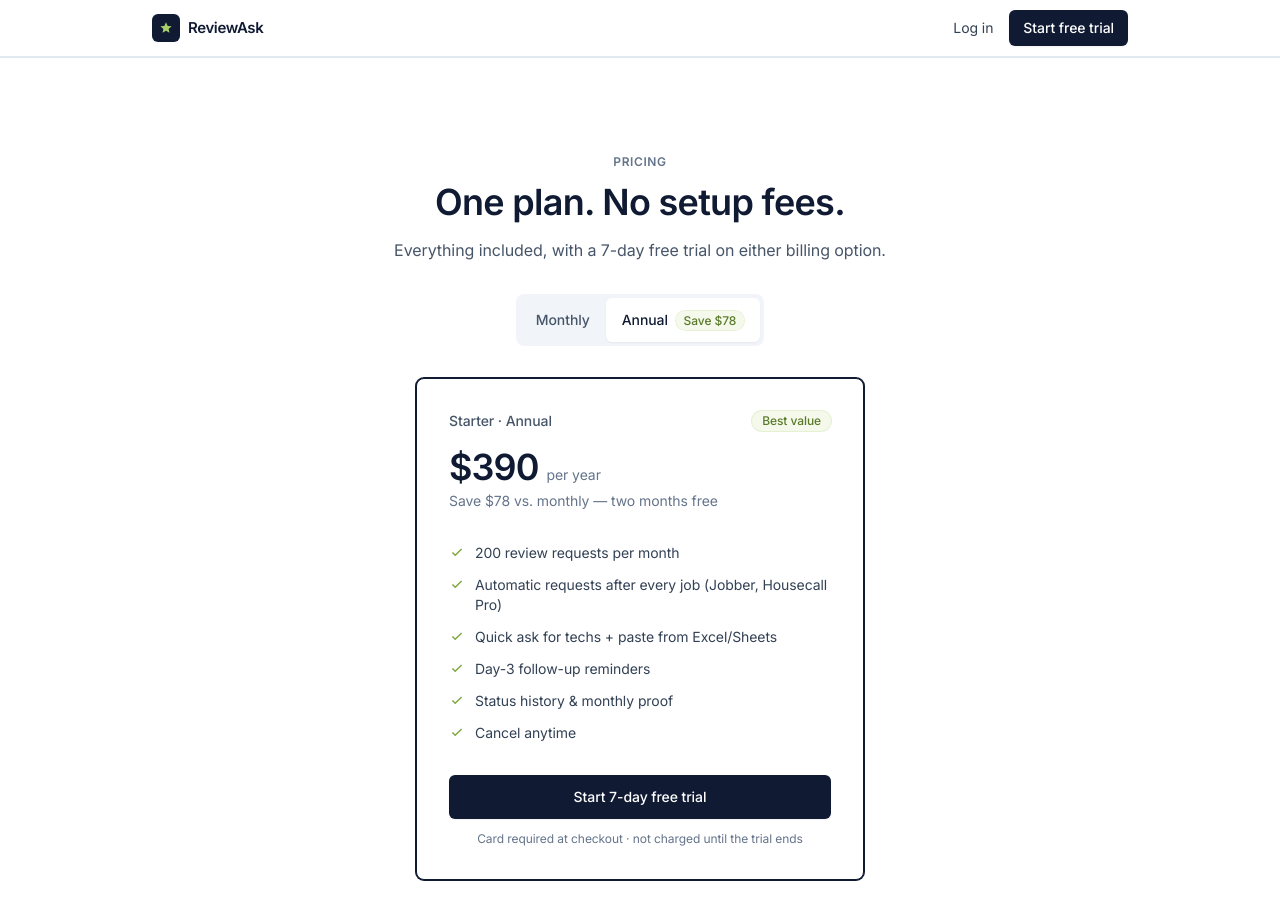
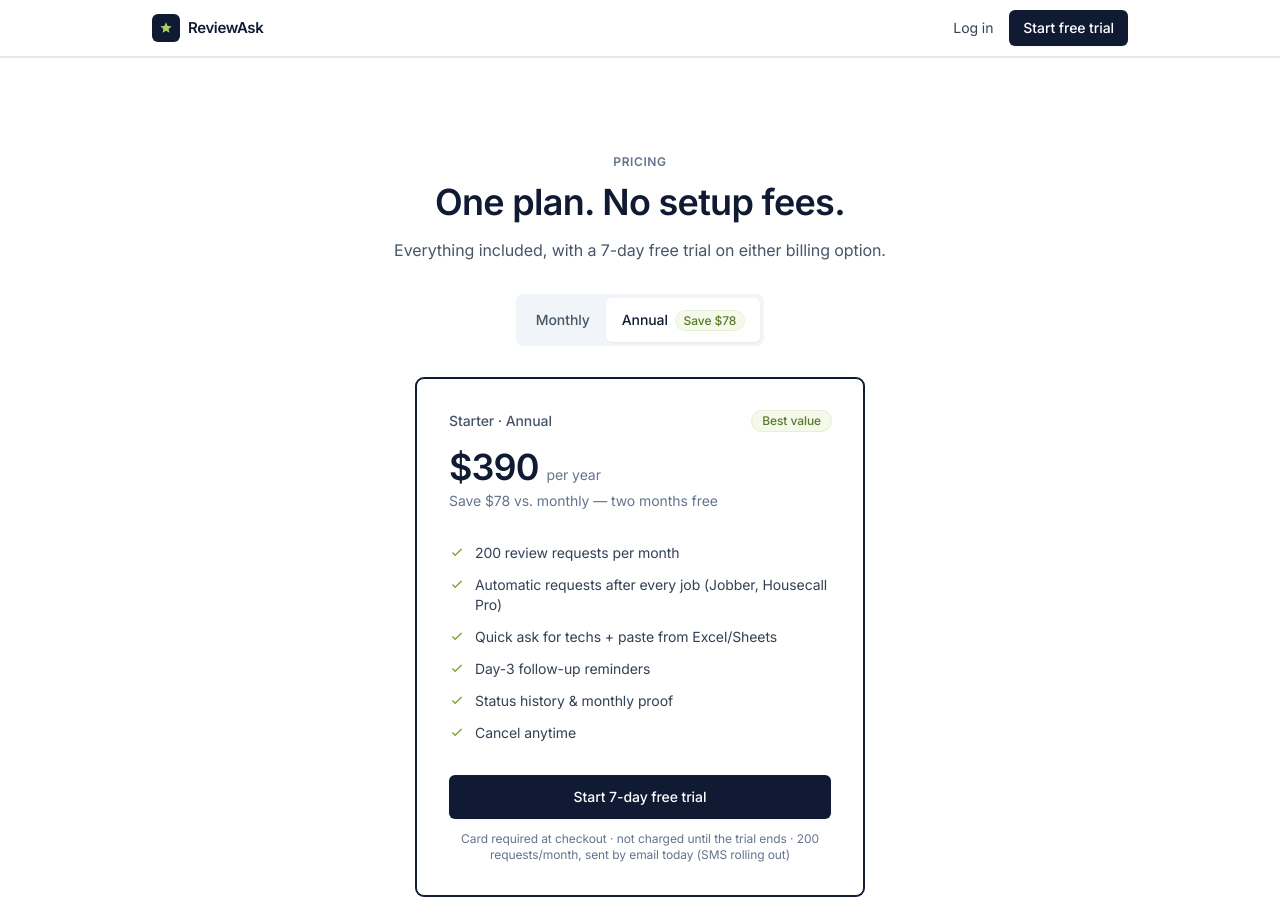
Before and after one commit to realnickd31/reviewask, a Next.js app in the folder app/: page /pricing in a window 1280 px wide. Shown: the top 906 px of the page. Built offline with nearby package versions, Linux system fonts and the light colour scheme.

Commit message:
Signup/pricing microcopy: email-first 200/mo, SMS rolling out; homepage free-tools links

```diff
--- a/app/app/page.tsx
+++ b/app/app/page.tsx
@@ -61,7 +61,7 @@ export default async function Home() {
           <h1 className="mt-5 text-4xl font-semibold leading-[1.1] sm:text-[56px]">Every finished job gets a Google review request — automatically.</h1>
           <p className="mt-6 max-w-2xl text-lg leading-relaxed text-white/75">ReviewAsk sends the ask when a job closes in Jobber or Housecall Pro, follows up once on day 3, and shows you exactly what went out. No chasing customers by hand — and no $99/month add-on.</p>
           <div className="mt-10 flex flex-col gap-3 sm:flex-row">{user ? <Link href="/dashboard" className="btn bg-white px-5 py-3 text-navy-950 hover:bg-slate-100">Open dashboard</Link> : <Link href="/signup" className="btn bg-white px-5 py-3 text-navy-950 hover:bg-slate-100">Connect Jobber — free for 7 days</Link>}{!user && <Link href="/signup" className="btn-ghost px-5 py-3">Using Housecall Pro? Start free trial</Link>}</div>
-          <p className="mt-4 text-sm text-white/70">Not sure you need it? <Link href="/tools/review-gap" className="font-medium text-white underline underline-offset-4 hover:text-lime-400">See how far behind your competitors you are</Link> — free, no signup.</p>
+          <p className="mt-4 text-sm text-white/70">Not sure you need it? <Link href="/tools/review-gap" className="font-medium text-white underline underline-offset-4 hover:text-lime-400">See how far behind your competitors you are</Link> — free, no signup. More free tools: <Link href="/tools/review-link" className="font-medium text-white underline underline-offset-4 hover:text-lime-400">review link generator</Link> · <Link href="/templates/review-request" className="font-medium text-white underline underline-offset-4 hover:text-lime-400">message templates</Link>.</p>
           <div className="mt-6 flex flex-wrap gap-2 text-xs text-white/80"><Link href="/for-jobber" className="rounded-full px-3 py-1 ring-1 ring-white/20 hover:bg-white/5">Works with Jobber</Link><Link href="/for-housecall-pro" className="rounded-full px-3 py-1 ring-1 ring-white/20 hover:bg-white/5">Works with Housecall Pro</Link><span className="rounded-full px-3 py-1 ring-1 ring-white/20">Quick ask from any phone</span></div>
           <p className="mt-5 text-sm text-white/60"><strong className="font-semibold text-white">$39/month</strong> after the 7-day trial · No contract · Cancel anytime</p>
         </div>
--- a/app/app/signup/page.tsx
+++ b/app/app/signup/page.tsx
@@ -12,7 +12,7 @@ export default async function Page() {
   return <main className="flex min-h-screen flex-col items-center justify-center bg-slate-50 px-4 py-12"><div className="w-full max-w-sm">
     <div className="mb-8 flex justify-center"><Logo dark /></div>
     <div className="card p-8"><h1 className="text-xl font-semibold">Create your account</h1><p className="mb-6 mt-1.5 text-sm text-slate-500">7-day free trial, then $39/month. Cancel anytime.</p>
-      <ul className="mb-6 space-y-1.5 text-sm text-slate-700"><li>✓ Automatic review asks after every Jobber or Housecall Pro job</li><li>✓ One polite day-3 follow-up</li><li>✓ 200 requests/month · no contract</li></ul>
+      <ul className="mb-6 space-y-1.5 text-sm text-slate-700"><li>✓ Automatic review asks after every Jobber or Housecall Pro job</li><li>✓ One polite day-3 follow-up</li><li>✓ 200 requests/month, sent by email (SMS rolling out)</li><li>✓ No contract · cancel before day 7 and pay nothing</li></ul>
       <AuthForm action={signup} label="Create account" /><p className="mt-4 text-xs text-slate-600">Card required at checkout; you won’t be charged until the 7-day trial ends. Questions? support@getreviewask.com</p></div>
     <p className="mt-6 text-center text-sm text-slate-600">Already have an account? <Link href="/login" className="font-medium text-navy-900 underline underline-offset-4">Log in</Link></p>
     <p className="mt-3 text-center text-xs leading-relaxed text-slate-600">By creating an account you agree to the <Link href="/terms" className="underline underline-offset-2">Terms of Service</Link> and <Link href="/privacy" className="underline underline-offset-2">Privacy Policy</Link>.</p>
--- a/app/components/Pricing.tsx
+++ b/app/components/Pricing.tsx
@@ -24,7 +24,7 @@ export default function Pricing() {
       <p className="mt-1 text-sm text-slate-500">{annual ? "Save $78 vs. monthly — two months free" : "Billed monthly · cancel anytime"}</p>
       <ul className="mt-8 space-y-3 text-sm text-slate-700">{features.map((f) => <li key={f} className="flex gap-2.5"><Check />{f}</li>)}</ul>
       <Link href="/signup" className="btn-navy mt-8 w-full py-3">Start 7-day free trial</Link>
-      <p className="mt-3 text-center text-xs text-slate-500">Card required at checkout · not charged until the trial ends</p>
+      <p className="mt-3 text-center text-xs text-slate-500">Card required at checkout · not charged until the trial ends · 200 requests/month, sent by email today (SMS rolling out)</p>
     </div>
     <p className="mt-6 text-sm text-slate-500">Cancel before the trial ends and you pay nothing. Prices in USD. Taxes may apply. Payments processed securely by Stripe.</p>
   </div></section>;
```
